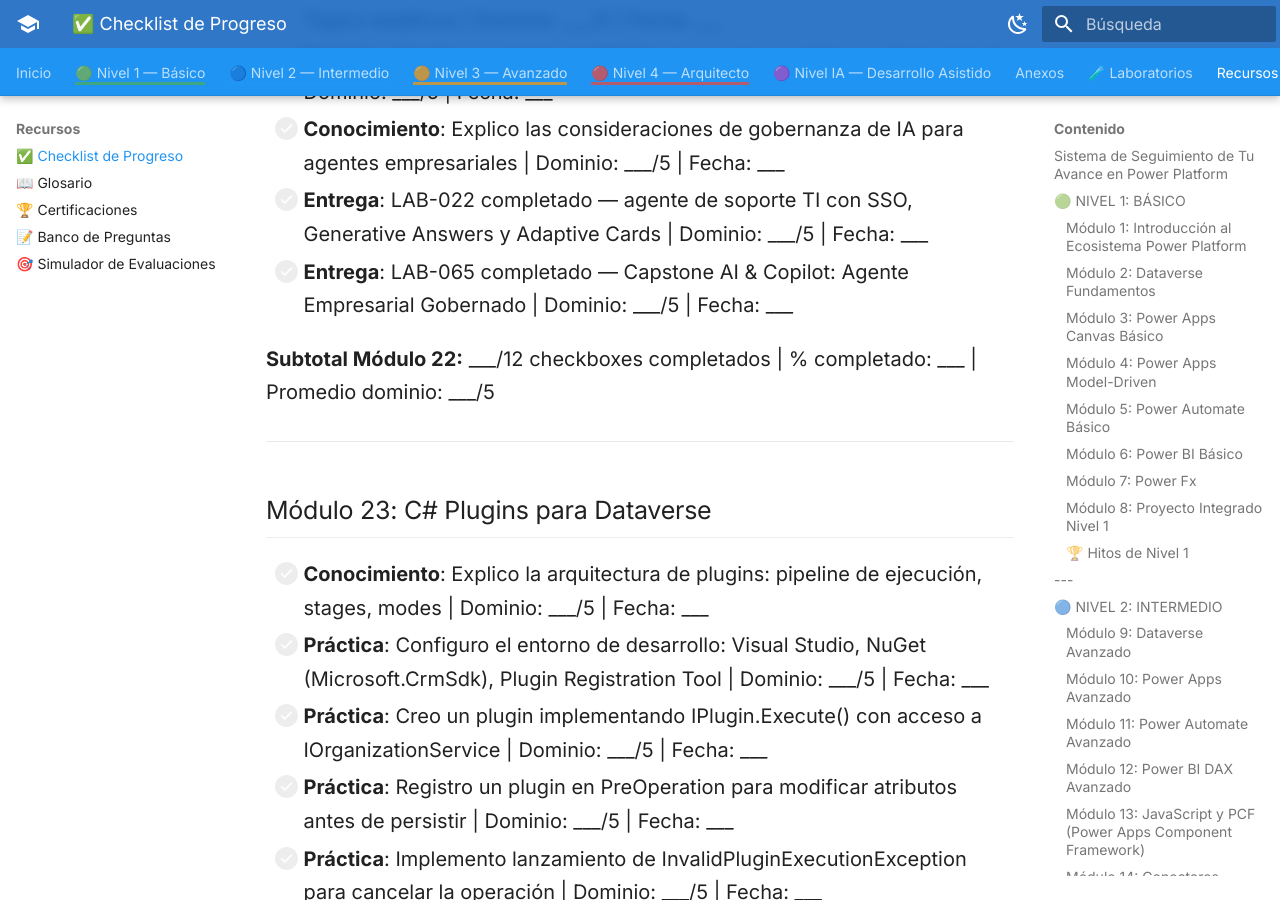
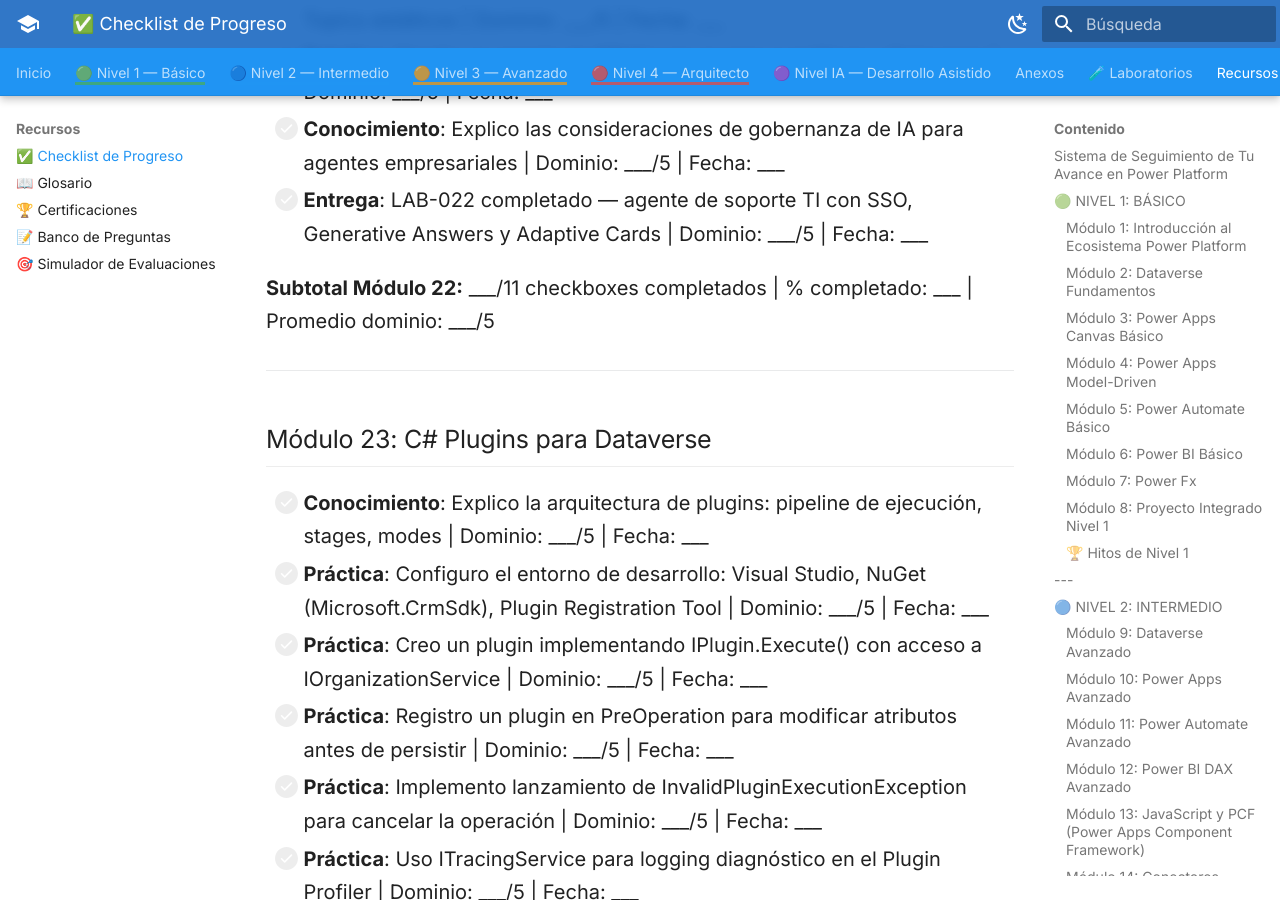
Before and after one commit to EdwingAlarcon/PlanEstudio, an MkDocs documentation site: the page built from docs/Recursos/CHECKLIST_PROGRESO.md, in a window 1280 px wide and 900 px high, scrolled down 28420 px. Built offline with MkDocs 1.6.1 and Material for MkDocs 9.7.7, drawn with Linux system fonts in a browser that asks for light colours; some of the changed text lies outside the part shown.

Commit message:
fix: corregir cita de modulo inexistente en LAB-065
lab-65 citaba "Modulo 44 - Integracion de Agentes con Power Automate y
Dataverse", un titulo que no corresponde a ningun modulo real (el
Modulo 44 real es "GitHub Copilot en VS Code", tema no relacionado).
Se corrige a Modulo 43 - Copilot en Power Platform, que si cubre
Copilot Studio + Power Automate + Dataverse. Se mueve tambien la linea
de checklist de LAB-065 del Modulo 22 al Modulo 43 para mantener
consistencia con la cita corregida (total de criterios sin cambios,
565, solo se reubico la linea).

Co-Authored-By: Claude Sonnet 5 <noreply@anthropic.com>

```diff
--- a/docs/Recursos/CHECKLIST_PROGRESO.md
+++ b/docs/Recursos/CHECKLIST_PROGRESO.md
@@ -502,9 +502,8 @@
 - [ ] **Práctica**: Diseño un agente de RRHH con acceso a políticas y Dataverse | Dominio: ___/5 | Fecha: ___
 - [ ] **Conocimiento**: Explico las consideraciones de gobernanza de IA para agentes empresariales | Dominio: ___/5 | Fecha: ___
 - [ ] **Entrega**: LAB-022 completado — agente de soporte TI con SSO, Generative Answers y Adaptive Cards | Dominio: ___/5 | Fecha: ___
-- [ ] **Entrega**: LAB-065 completado — Capstone AI & Copilot: Agente Empresarial Gobernado | Dominio: ___/5 | Fecha: ___
 
-**Subtotal Módulo 22:** ___/12 checkboxes completados | % completado: ___ | Promedio dominio: ___/5
+**Subtotal Módulo 22:** ___/11 checkboxes completados | % completado: ___ | Promedio dominio: ___/5
 
 ---
 
```
Also changed, not shown: other parts of docs/Recursos/CHECKLIST_PROGRESO.md (+2 -1 lines), app-elearning/content/labs/lab-65-capstone-ai-copilot-agente-gobernado.md (+1 -1 lines).
